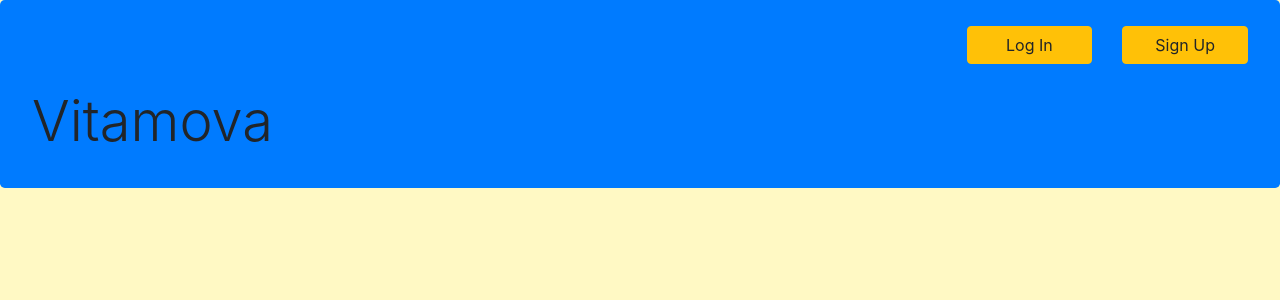
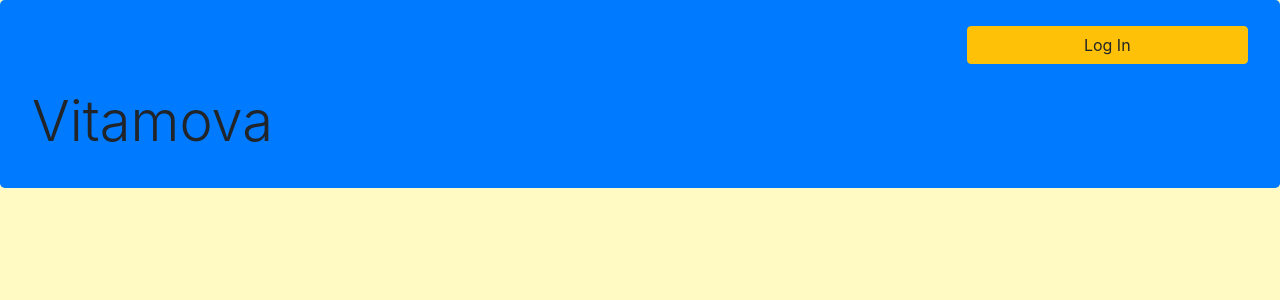
Before and after one commit to WKBSoft/vitamova, a Django app: template vitamova/templates/sub_templates/not_logged_in_header.html in a window 1280 px wide. Shown: the top 300 px of the page. Run offline with Django 3.2, Linux system fonts and the light colour scheme; the template is opened without the code that fills it, so the values that code supplies are empty; some libraries are stand-ins or nearby versions.

Commit message:
removing option to sign up, temporarily

```diff
--- a/vitamova/templates/login.html
+++ b/vitamova/templates/login.html
@@ -25,7 +25,7 @@
             </div>
             <button type="submit" class="btn btn-primary">Sign In</button>
             &nbsp
-            <a href="/signup">Sign Up</a>
+            <a href="/signup" hidden>Sign Up</a>
         </form>
     </div>
     <div class="col"></div>
--- a/vitamova/templates/sub_templates/not_logged_in_header.html
+++ b/vitamova/templates/sub_templates/not_logged_in_header.html
@@ -25,7 +25,7 @@
       <div class="col">
         <a class="btn btn-warning btn-block" href="/login">Log In</a>
       </div>
-      <div class="col">
+      <div class="col" hidden>
         <a class="btn btn-warning btn-block" href="/signup">Sign Up</a>
       </div>
     </div>
```
